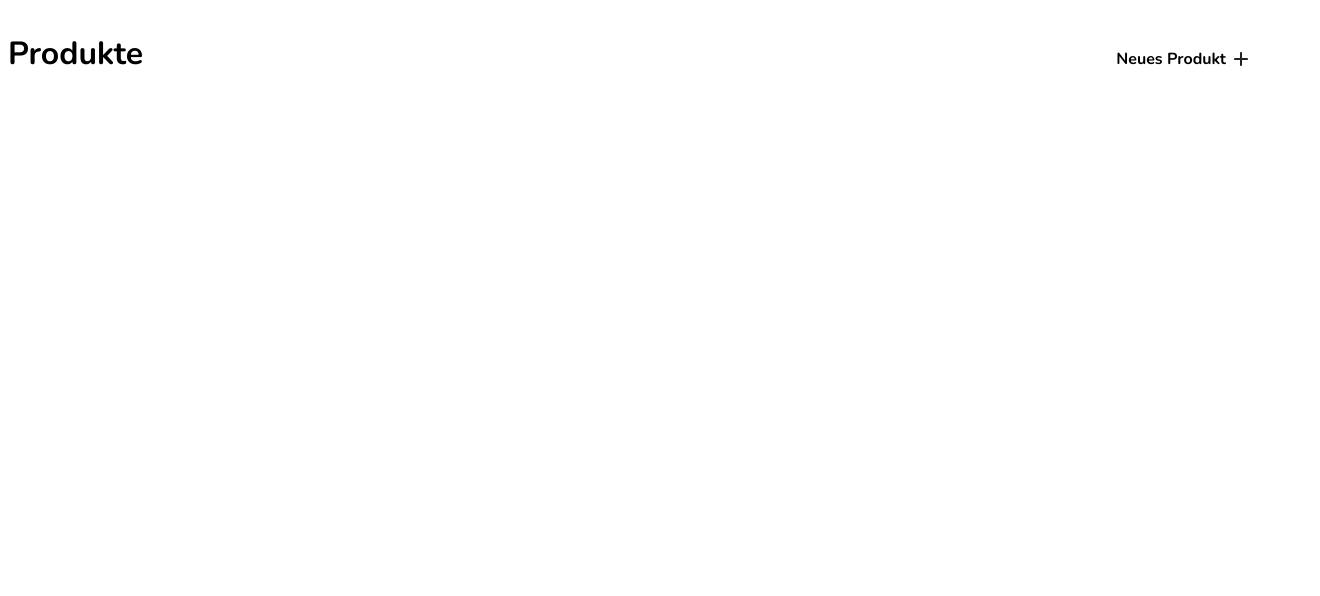
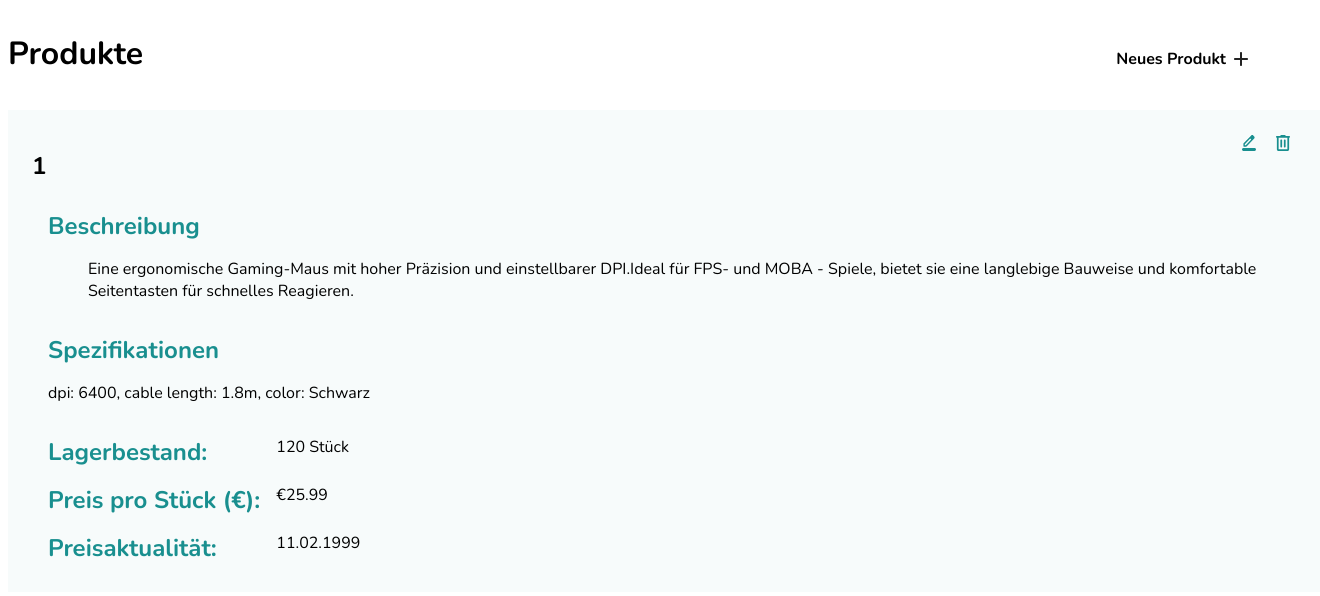
Before and after one commit to ChristianPohlschneider/product-list, an Angular app: page /detail/1 in a window 1280 px wide. Before the commit this address led to /. Shown: the top 596 px of the page, 1320 px wide, since content can reach past the window. Built offline with nearby package versions, Linux system fonts and the light colour scheme.

Commit message:
added pipes to price and date

```diff
--- a/src/app/app.routes.ts
+++ b/src/app/app.routes.ts
@@ -8,7 +8,7 @@ export const routes: Routes = [
         component: ProductList
     },
     {
-        path: "detail",
+        path: "detail/:name",
         component: ProductDetail
     }
 ];
--- a/src/app/shared/components/product-detail/product-detail.html
+++ b/src/app/shared/components/product-detail/product-detail.html
@@ -28,7 +28,11 @@
             </dd>
             <dt>Preis pro Stück (€):</dt>
             <dd>
-                <data value="18.00">{{detail.price}}</data>
+                <data value="18.00">{{detail.price | currency: '€'}}</data>
+            </dd>
+            <dt>Preisaktualität:</dt>
+            <dd>
+                <data value="18.00">{{ detail.date | date:'dd.MM.yyyy' }}</data>
             </dd>
         </dl>
     </section>
--- a/src/app/shared/components/product-detail/product-detail.ts
+++ b/src/app/shared/components/product-detail/product-detail.ts
@@ -1,18 +1,31 @@
-import { Component } from '@angular/core';
+import { Component, inject } from '@angular/core';
+import { ActivatedRoute } from '@angular/router';
+import {CurrencyPipe, DatePipe, TitleCasePipe} from '@angular/common';
 
 @Component({
   selector: 'app-product-detail',
-  imports: [],
+  imports: [CurrencyPipe, DatePipe, TitleCasePipe],
   templateUrl: './product-detail.html',
   styleUrl: './product-detail.scss',
 })
 export class ProductDetail {
+
+  private route = inject(ActivatedRoute)
+
+  ngOnInit() {
+    let currentName = this.route.snapshot.paramMap.get('name');
+    if (currentName) {
+      this.detail.name = currentName;
+    }
+  }
+
   detail = {
-      "name": "Gaming Maus",
-      "description": "Eine ergonomische Gaming-Maus mit hoher Präzision und einstellbarer DPI.Ideal für FPS- und MOBA - Spiele, bietet sie eine langlebige Bauweise und komfortable Seitentasten für schnelles Reagieren.",
-      "specs": "dpi: 6400, cable length: 1.8m, color: Schwarz",
-      "stock": 120,
-      "price": 25.99
+    "name": "Gaming Maus",
+    "description": "Eine ergonomische Gaming-Maus mit hoher Präzision und einstellbarer DPI.Ideal für FPS- und MOBA - Spiele, bietet sie eine langlebige Bauweise und komfortable Seitentasten für schnelles Reagieren.",
+    "specs": "dpi: 6400, cable length: 1.8m, color: Schwarz",
+    "stock": 120,
+    "price": 25.99,
+    "date": '1999-02-11'
   }
 
   deleteDetail() {
--- a/src/app/shared/components/product-list/product-list-interface.ts
+++ b/src/app/shared/components/product-list/product-list-interface.ts
@@ -4,4 +4,5 @@
   specs: string;
   stock: number;
   price: number;
+  date: Date;
 }
--- a/src/app/shared/components/product-list/product-list.html
+++ b/src/app/shared/components/product-list/product-list.html
@@ -12,19 +12,19 @@
         <tbody>
 
             @for (item of list; track item.name; let index = $index) {
-            <tr [routerLink]="'detail'" role="link">
+            <tr [routerLink]="['detail', item.name]" role="link">
                 <td>{{item.name}}</td>
                 <td>{{item.specs}}</td>
                 <td><span class="badge ok">{{item.stock}}</span></td>
                 <td class="price">@switch (true) {
                 @case(item.price > 1000000){
-                    {{item.price/1000000}}mio
+                    {{item.price/1000000 | currency: '€'}}mio
                 }
                 @case(item.price > 1000){
-                    {{item.price/1000}}k
+                    {{item.price/1000 | currency: '€'}}k
                 }
                 @default {
-                    {{item.price}}
+                    {{item.price | currency: '€'}}
                 }
                 }</td>
                 <td><a class="btn--view" aria-label="Details anzeigen"></a></td>
--- a/src/app/shared/components/product-list/product-list.ts
+++ b/src/app/shared/components/product-list/product-list.ts
@@ -1,9 +1,10 @@
 import { Component } from '@angular/core';
 import { RouterLink } from '@angular/router';
+import {CurrencyPipe, DatePipe, TitleCasePipe} from '@angular/common';
 
 @Component({
   selector: 'app-product-list',
-  imports: [RouterLink],
+  imports: [RouterLink, CurrencyPipe, DatePipe, TitleCasePipe],
   templateUrl: './product-list.html',
   styleUrl: './product-list.scss',
 })
@@ -15,42 +16,48 @@ export class ProductList {
       "description": "Eine ergonomische Gaming-Maus mit hoher Präzision und einstellbarer DPI.Ideal für FPS- und MOBA - Spiele, bietet sie eine langlebige Bauweise und komfortable Seitentasten für schnelles Reagieren.",
       "specs": "dpi: 6400, cable length: 1.8m, color: Schwarz",
       "stock": 120,
-      "price": 2599999
+      "price": 2599999,
+      "date": new Date('2026-02-12')
     },
     {
       "name": "USB-C Kabel",
       "description": "Robustes Ladekabel für Smartphones, Tablets und Laptops. Unterstützt schnelles Laden und Datenübertragung.Perfekt für den täglichen Einsatz zu Hause, im Büro oder unterwegs.",
       "specs": "length: 1m, color: Weiß, type: USB-C zu USB-A",
       "stock": 300,
-      "price": 48.00
+      "price": 48.00,
+      "date":  new Date('2026-02-10')
     },
     {
       "name": "Mechanische Tastatur",
       "description": "Hochwertige mechanische Tastatur mit RGB-Hintergrundbeleuchtung. Die schnellen Switches sorgen für präzise Eingaben und langen Schreibkomfort.Ideal für Gamer und Vielschreiber.",
       "specs": "switches: Red, connection: USB, color: Schwarz",
       "stock": 85,
-      "price": 79.90
+      "price": 79.90,
+      "date":  new Date('2026-02-01')
     },
     {
       "name": "HDMI Kabel",
       "description": "Ein zuverlässiges HDMI 2.1 Kabel, das gestochen scharfe Bilder in 4K und 8K Qualität liefert.Geeignet für Fernseher, Monitore, Konsolen und Projektoren. Unterstützt HDR und hohe Bildwiederholraten.",
       "specs": "length: 2m, version: 2.1, color: Schwarz",
       "stock": 250,
-      "price": 1299
+      "price": 1299,
+      "date":  new Date('2026-05-12')
     },
     {
       "name": "Externe SSD",
       "description": "Leistungsstarke und kompakte externe SSD für schnelle Datenübertragung.Perfekt für große Dateien, Gaming - Bibliotheken oder als Backup - Lösung. Stoßfestes Gehäuse für den mobilen Einsatz.",
       "specs": "capacity: 1TB, interface: USB 3.2, color: Silber",
       "stock": 60,
-      "price": 109.99
+      "price": 109.99,
+      "date":  new Date('2026-01-01')
     },
     {
       "name": "Bluetooth Kopfhörer",
       "description": "Kabellose Over-Ear Kopfhörer mit klaren Höhen und kräftigem Bass. Dank 20 Stunden Akkulaufzeit und komfortabler Ohrpolster ideal für lange Musik - oder Gaming - Sessions.",
       "specs": "battery life: 20h, color: Schwarz, connection: Bluetooth 5.0",
       "stock": 150,
-      "price": 59.95
+      "price": 59.95,
+      "date":  new Date('2026-04-25')
     }
   ]
 }
```
